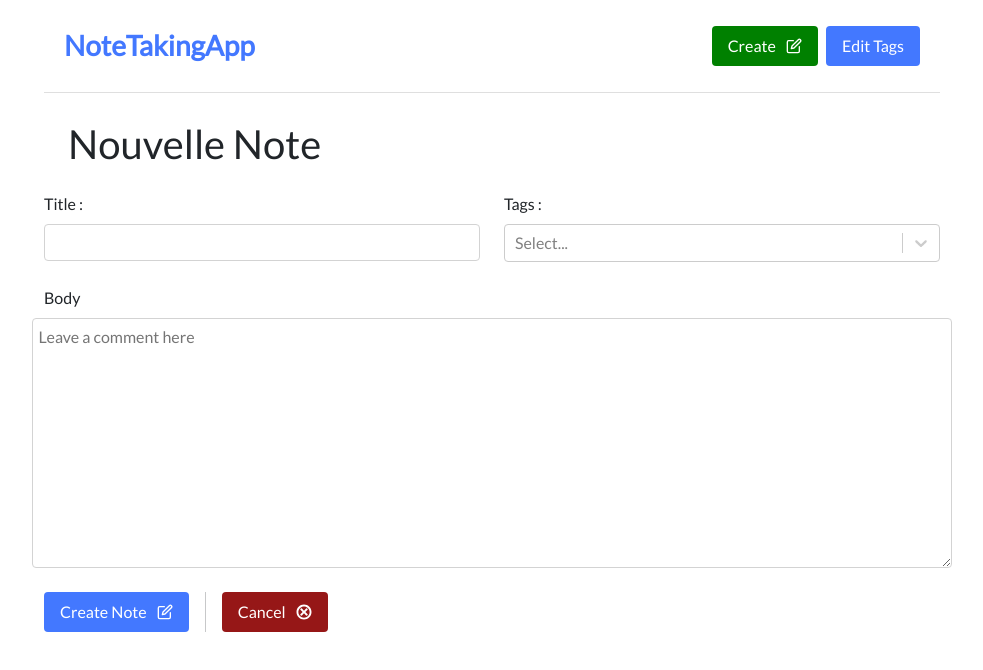
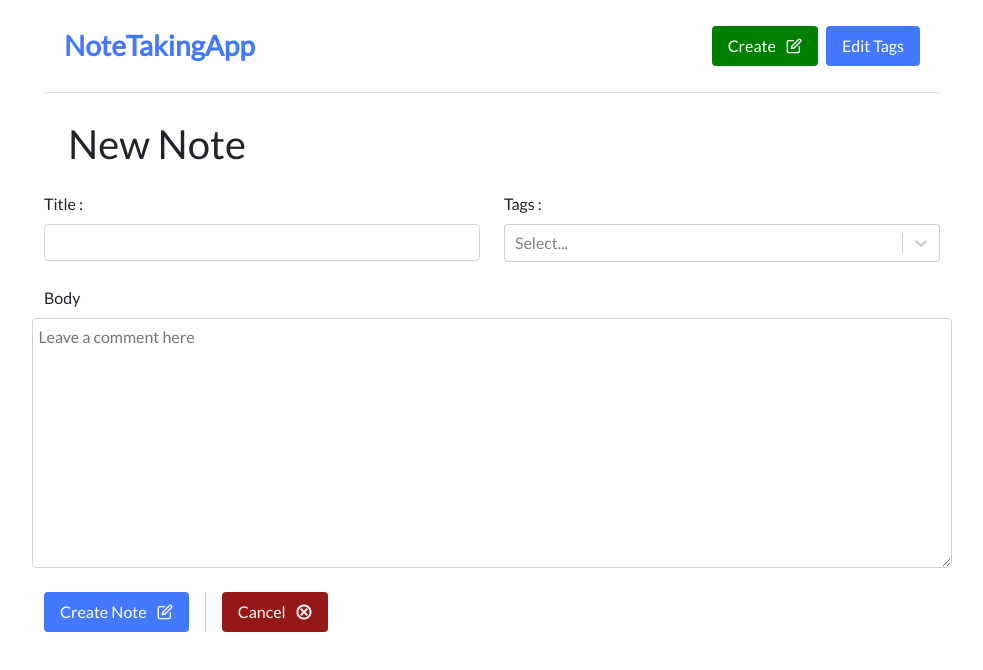
Before and after one commit to ivan01-tech/Note-taking-App, a React (Vite) app: page /notes/new in a window 1280 px wide. Shown: the top 670 px of the page, without its empty margins (148-1131 px from the left). Built offline with nearby package versions, Linux system fonts and the light colour scheme.

Commit message:
update the new note file

```diff
--- a/src/Pages/NewNote.tsx
+++ b/src/Pages/NewNote.tsx
@@ -10,7 +10,7 @@ function NewNote() {
 
   return (
     <>
-      <h1 className="m-4">Nouvelle Note</h1>
+      <h1 className="m-4">New Note</h1>
       <FormNote TagsV={TagsV} onSubmit={onSubmit} />
     </>
   );
```
